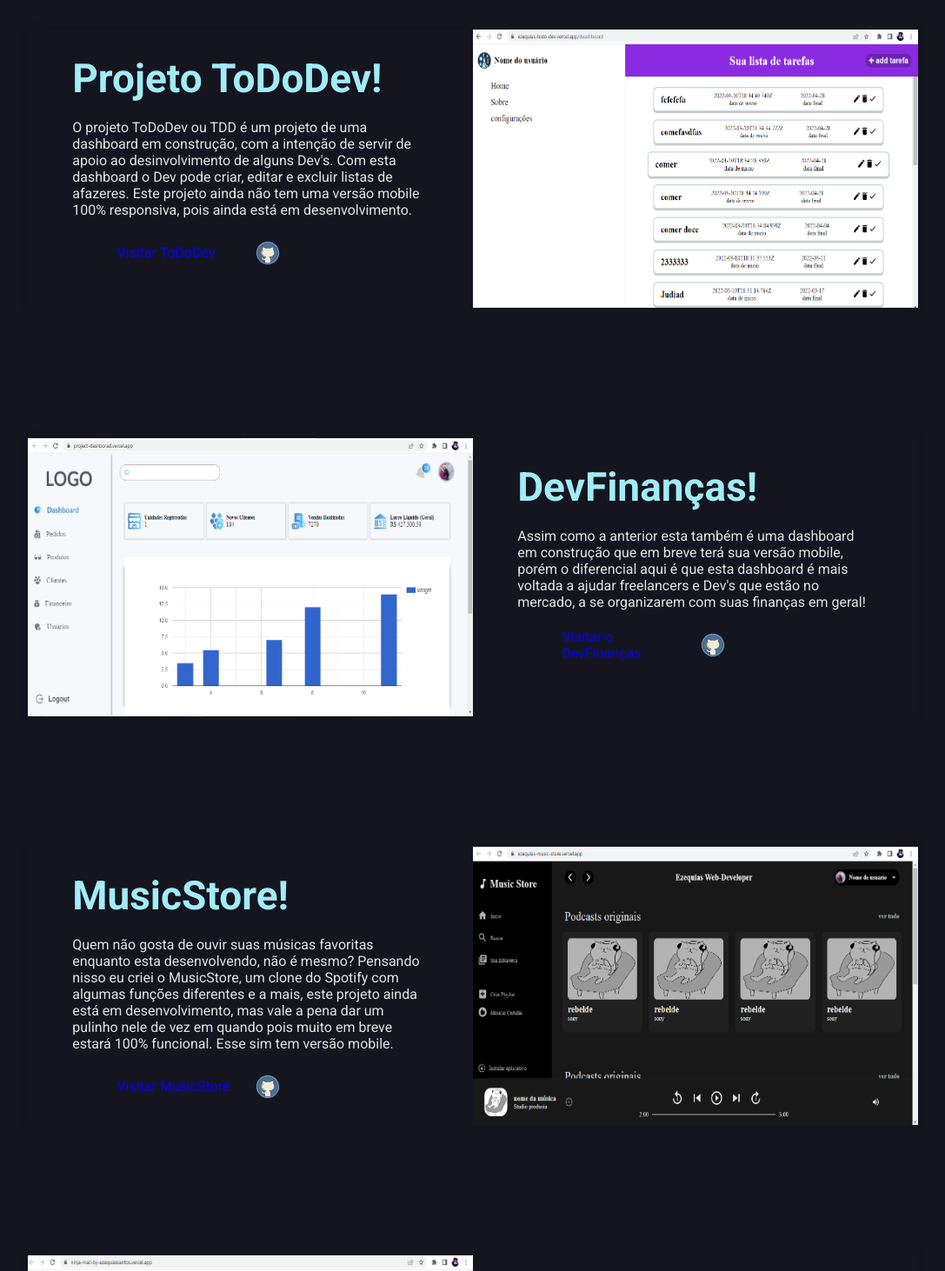
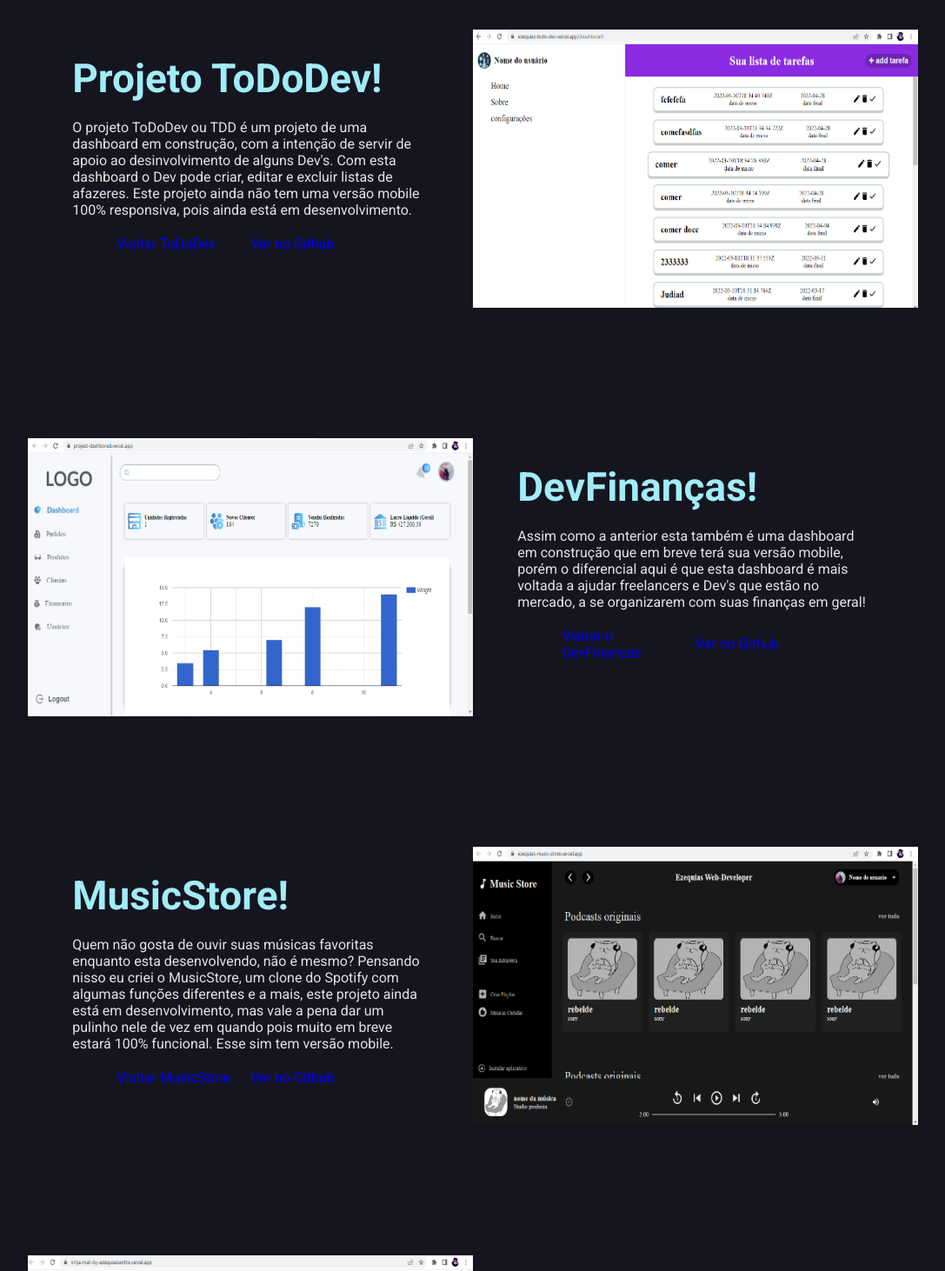
Before and after one commit to EzequiasSantos11/Portfolio, a Next.js app: page / in a window 1280 px wide. Shown: the part 1609-3071 px from the top of the page at 87% size, without its empty margins (96-1183 px from the left). Built offline with nearby package versions, Linux system fonts and the light colour scheme.

Commit message:
Botão ver no github mudado

```diff
--- a/src/pages/index.tsx
+++ b/src/pages/index.tsx
@@ -72,7 +72,7 @@ export default function Home(){
               <p>O projeto ToDoDev ou TDD é um projeto de uma dashboard em construção, com a intenção de servir de apoio ao desinvolvimento de alguns Dev's. Com esta dashboard o Dev pode criar, editar e excluir listas de afazeres. Este projeto ainda não tem uma versão mobile 100% responsiva, pois ainda está em desenvolvimento.</p>
               <div className="links">
                 <a target={"_blank"} href="https://ezequias-todo-dev.vercel.app/deashboard">Visitar ToDoDev</a>
-                <a target={"_blank"} href="https://github.com/EzequiasSantos11/TODev"><ImagesGithub/></a>
+                <a target={"_blank"} href="https://github.com/EzequiasSantos11/TODev">Ver no Github</a>
               </div>
             </div>
             <img src="/portifolio/ToDoDevs.png" alt="" />
@@ -85,7 +85,7 @@ export default function Home(){
               <p>Assim como a anterior esta também é uma dashboard em construção que em breve terá sua versão mobile, porém o diferencial aqui é que esta dashboard é mais voltada a ajudar freelancers e Dev's que estão no mercado, a se organizarem com suas finanças em geral!</p>
               <div className="links">
                 <a target={"_blank"} href="https://dev-financas.vercel.app/">Visitar o DevFinanças</a>
-                <a target={"_blank"} href="https://github.com/EzequiasSantos11/Project-Dashboard"><ImagesGithub/></a>
+                <a target={"_blank"} href="https://github.com/EzequiasSantos11/Project-Dashboard">Ver no Github</a>
               </div>
             </div>
           </div>
@@ -96,7 +96,7 @@ export default function Home(){
               <p>Quem não gosta de ouvir suas músicas favoritas enquanto esta desenvolvendo, não é mesmo? Pensando nisso eu criei o MusicStore, um clone do Spotify com algumas funções diferentes e a mais, este projeto ainda está em desenvolvimento, mas vale a pena dar um pulinho nele de vez em quando pois muito em breve estará 100% funcional. Esse sim tem versão mobile.</p>
               <div className="links">
                 <a target={"_blank"} href="https://ezequias-music-store.vercel.app/">Visitar MusicStore</a>
-                <a target={"_blank"} href="https://github.com/EzequiasSantos11/Music-Store"><ImagesGithub/></a>
+                <a target={"_blank"} href="https://github.com/EzequiasSantos11/Music-Store">Ver no Github</a>
               </div>
             </div>
             <img src="/portifolio/MusicStore.png" alt="" />
```
